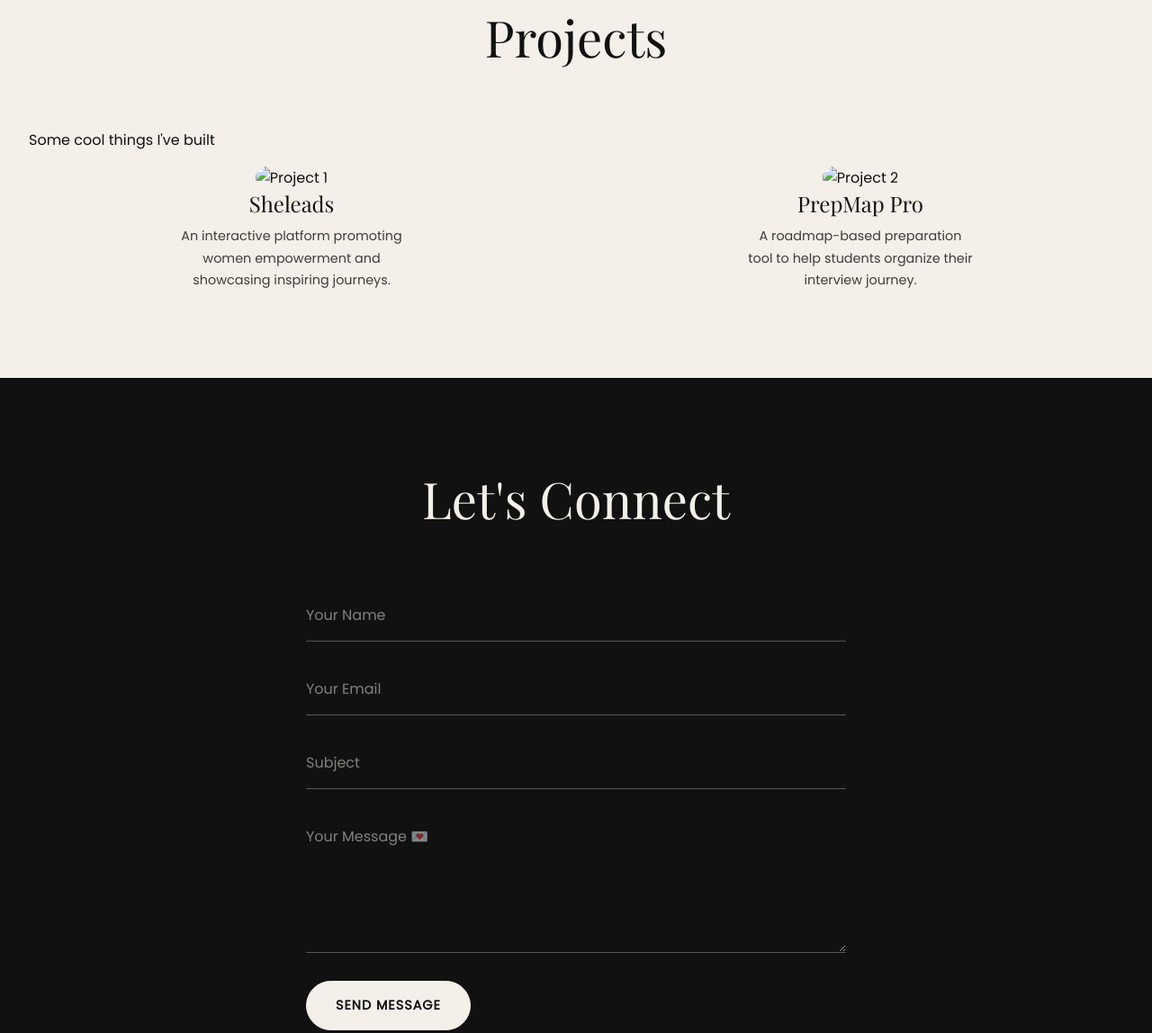
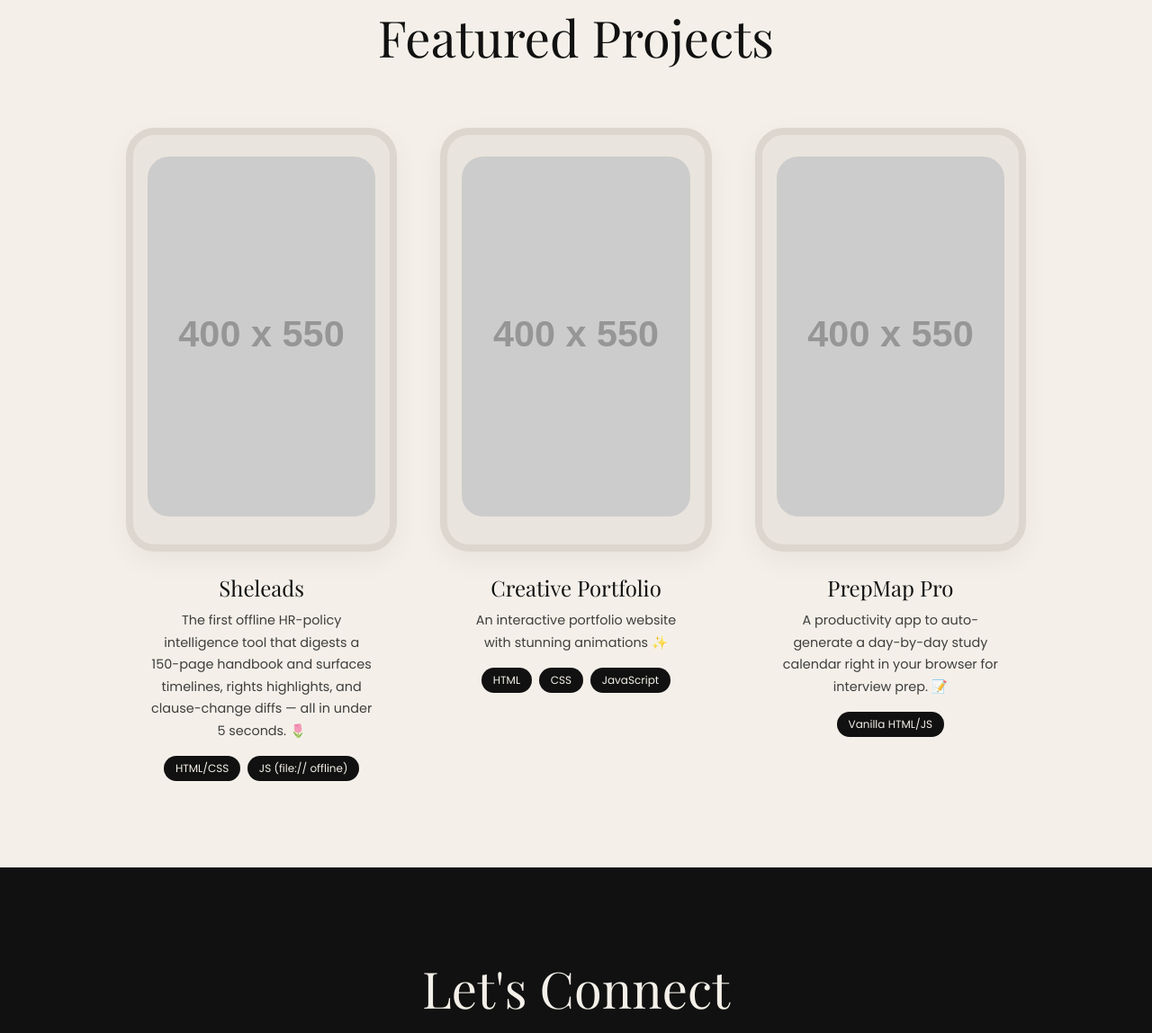
Before and after one commit to Vamika1615/Vamika--portfolio, a plain HTML site: page index.html in a window 1280 px wide. Shown: the part 2095-3243 px from the top of the page at 90% size. Drawn offline with nearby package versions, Linux system fonts and the light colour scheme; placeholder pictures from the web are drawn by us.

Commit message:
Update index.html

```diff
--- a/index.html
+++ b/index.html
@@ -93,30 +93,67 @@
       </div>
     </section>
 
-    <!-- Projects Section -->
-   <section class="projects" id="projects">
-  <h2>Projects</h2>
-  <p>Some cool things I've built</p>
-  <div class="project-grid">
-    <!-- Sheleads Project -->
-    <a href="https://github.com/Vamika1615/SheLeads" target="_blank" class="project-card">
-      <img src="images/project1.png" alt="Project 1">
-      <div class="project-content">
-        <h3>Sheleads</h3>
-        <p>An interactive platform promoting women empowerment and showcasing inspiring journeys.</p>
+<!-- Projects Section -->
+<section id="projects" data-aos="fade-up">
+  <div class="container">
+    <h2>Featured Projects</h2>
+
+    <div class="project-grid">
+
+      <!-- ── SHELEADS ─────────────────────────────── -->
+      <div class="project-card">
+        <a href="https://github.com/Vamika1615/sheleads"
+           target="_blank" rel="noopener noreferrer">
+          <div class="project-image-wrapper">
+            <img src="https://via.placeholder.com/400x550/F4F0E9/333333?text=Bloom+&+Shop"
+                 alt="Sheleads Project" />
+          </div>
+          <h3>Sheleads</h3>
+        </a>
+        <p>The first offline HR-policy intelligence tool that digests a 150-page handbook and
+           surfaces timelines, rights highlights, and clause-change diffs — all in under 5 seconds. 🌷</p>
+        <div class="project-tech">
+          <span class="tech-tag">HTML/CSS</span>
+          <span class="tech-tag">JS (file:// offline)</span>
+        </div>
       </div>
-    </a>
 
-    <!-- PrepMap Pro Project -->
-    <a href="https://github.com/Vamika1615/PrepMap-Pro" target="_blank" class="project-card">
-      <img src="images/project2.png" alt="Project 2">
-      <div class="project-content">
-        <h3>PrepMap Pro</h3>
-        <p>A roadmap-based preparation tool to help students organize their interview journey.</p>
+      <!-- ── CREATIVE PORTFOLIO (no repo link) ────── -->
+      <div class="project-card">
+        <div class="project-image-wrapper">
+          <img src="https://via.placeholder.com/400x550/F4F0E9/333333?text=Creative+Portfolio"
+               alt="Portfolio Project" />
+        </div>
+        <h3>Creative Portfolio</h3>
+        <p>An interactive portfolio website with stunning animations ✨</p>
+        <div class="project-tech">
+          <span class="tech-tag">HTML</span>
+          <span class="tech-tag">CSS</span>
+          <span class="tech-tag">JavaScript</span>
+        </div>
       </div>
-    </a>
+
+      <!-- ── PREPMAP PRO ──────────────────────────── -->
+      <div class="project-card">
+        <a href="https://github.com/Vamika1615/PreMap-pro"
+           target="_blank" rel="noopener noreferrer">
+          <div class="project-image-wrapper">
+            <img src="https://via.placeholder.com/400x550/F4F0E9/333333?text=TaskFlow"
+                 alt="Task Manager Project" />
+          </div>
+          <h3>PrepMap Pro</h3>
+        </a>
+        <p>A productivity app to auto-generate a day-by-day study calendar right in your browser for interview prep. 📝</p>
+        <div class="project-tech">
+          <span class="tech-tag">Vanilla HTML/JS</span>
+        </div>
+      </div>
+
+    </div><!-- /.project-grid -->
   </div>
 </section>
+
+
 
 
     <!-- Contact Section -->
```
